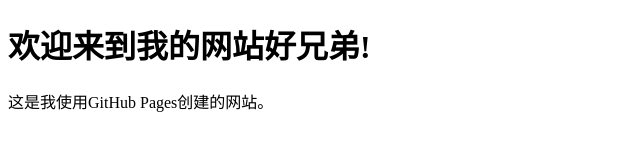
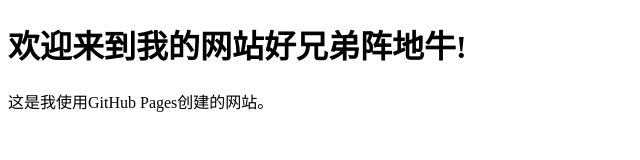
Before and after one commit to XiaoxianPang/test, a plain HTML site: page index.html in a window 1280 px wide. Shown: the whole page, without its empty margins (0-640 px from the left). Drawn offline with Linux system fonts and the light colour scheme.

Commit message:
Update index.html

```diff
--- a/index.html
+++ b/index.html
@@ -4,7 +4,7 @@
     <title>我的GitHub Pages网站</title>
 </head>
 <body>
-    <h1>欢迎来到我的网站好兄弟!</h1>
+    <h1>欢迎来到我的网站好兄弟阵地牛!</h1>
     <p>这是我使用GitHub Pages创建的网站。</p>
 </body>
 </html>
```
